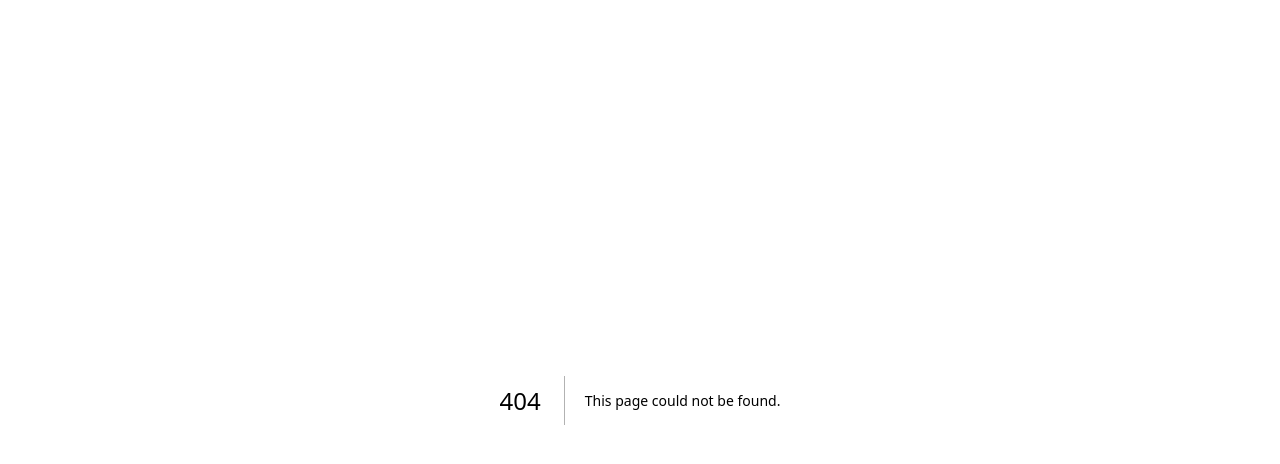
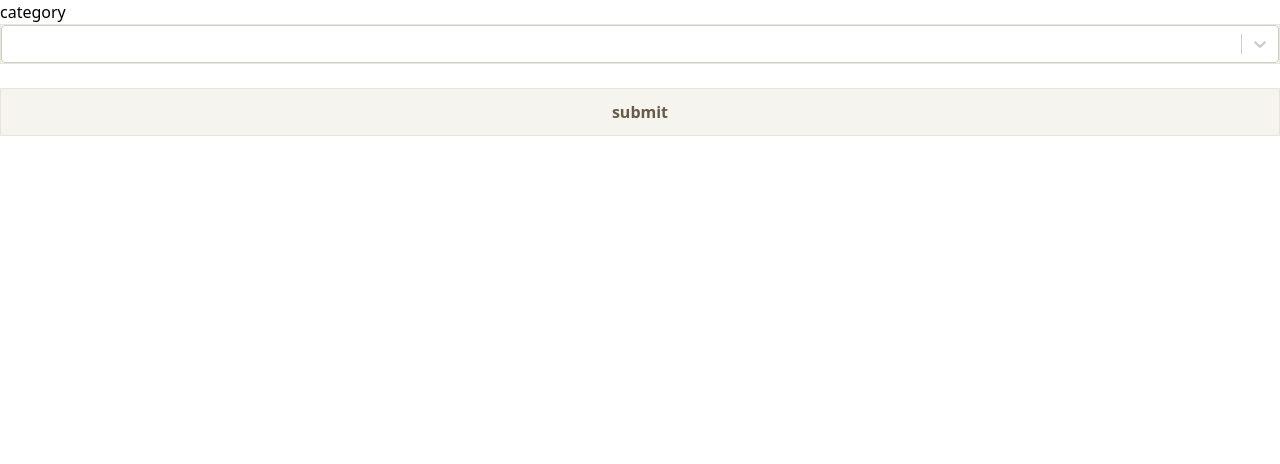
Before and after one commit to Team-Sttock/FE, a Next.js app: page /test in a window 1280 px wide. Before the commit this address had no page. Shown: the top 464 px of the page. Built offline with nearby package versions, Linux system fonts and the light colour scheme.

Commit message:
feat : DropdownField 컴포넌트 구현

```diff
--- /dev/null
+++ b/features/common/components/DropdownField.tsx
@@ -0,0 +1,45 @@
+import React from 'react'
+import { type Control, Controller } from 'react-hook-form'
+import Select from 'react-select'
+
+interface Option {
+  value: string
+  label: string
+}
+
+interface DropdownFieldProps {
+  label: string
+  name: string
+  control: Control<any>
+  options: Option[]
+}
+
+const DropdownField: React.FC<DropdownFieldProps> = ({
+  label,
+  name,
+  control,
+  options,
+}) => {
+  return (
+    <div>
+      <label>{label}</label>
+      {/* figma 내에서는 존재하지 않는 요소, 확인용으로 첨부 */}
+      <Controller
+        name={name}
+        control={control}
+        render={({ field: { onChange, value, ref } }) => (
+          <Select
+            options={options}
+            ref={ref}
+            onChange={onChange}
+            value={options.find((option) => option.value === value)}
+            placeholder=""
+            className="border border-beige text-dark-brown "
+          />
+        )}
+      />
+    </div>
+  )
+}
+
+export default DropdownField
--- /dev/null
+++ b/pages/test.tsx
@@ -0,0 +1,31 @@
+import React from 'react'
+import { useForm } from 'react-hook-form'
+
+import Button from '@/features/common/components/Button'
+import DropdownField from '@/features/common/components/DropdownField'
+
+export default function Page() {
+  const options = [
+    { value: '생활용품', label: '생활용품' },
+    { value: '욕실용품', label: '욕실용품' },
+  ]
+
+  const { control, handleSubmit } = useForm()
+  const onSubmit = (data: any) => {
+    console.log(data)
+  }
+
+  return (
+    <form onSubmit={handleSubmit(onSubmit)}>
+      <DropdownField
+        label="category"
+        name="product-category"
+        control={control}
+        options={options}
+      />
+      <Button className="mt-6 h-12 w-full" type="submit">
+        submit
+      </Button>
+    </form>
+  )
+}
```
